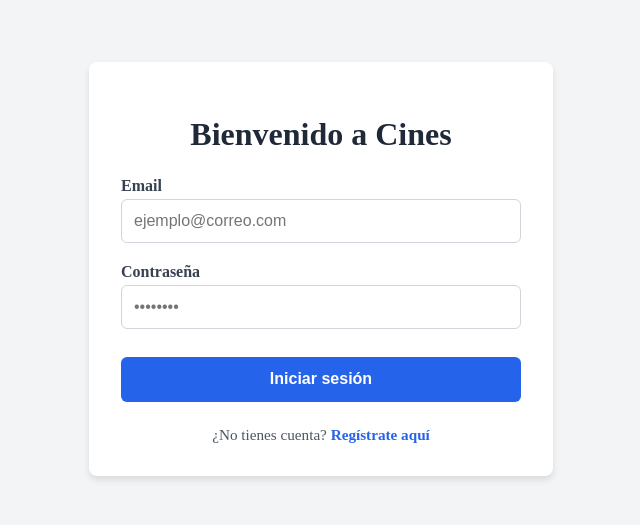
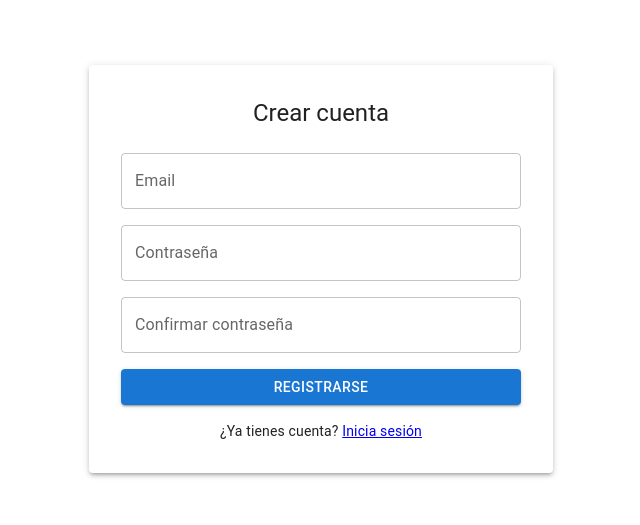
Before and after one commit to Javiz26/Practica-Guiada-2-AE-Cines-PSE-Javier-Zamarron-Mateo-Rodrigo-Piquero-Esteban, a React (Vite) app in the folder cliente/: page / in a window 1280 px wide. Shown: the part 139-664 px from the top of the page, without its empty margins (319-959 px from the left). Built offline with nearby package versions, Linux system fonts and the light colour scheme.

Commit message:
Register y usar api como middleware para poner el token en la cabercera Authorization

```diff
--- a/cliente/src/App.tsx
+++ b/cliente/src/App.tsx
@@ -7,7 +7,8 @@ function App() {
   return (
     <Routes>
       <Route path="/cines" element={<CinesPage />} />
-      <Route path="/" element={<LoginPage />} />
+      <Route path="/login" element={<LoginPage />} />
+      <Route path="/" element={<RegisterPage />} />
       <Route path="/register" element={<RegisterPage />} />
     </Routes>
   )
--- a/cliente/src/components/CinesList.tsx
+++ b/cliente/src/components/CinesList.tsx
@@ -1,5 +1,4 @@
 import { useEffect, useState } from 'react'
-import axios, { type AxiosResponse } from 'axios'
 import { Container, Typography, Grid, Box, CircularProgress } from '@mui/material'
 import type { Cinema } from '../types/cinema'
 import CineItem from './CinesItem'
--- /dev/null
+++ b/cliente/src/components/Register.tsx
@@ -0,0 +1,86 @@
+import { useState } from 'react'
+import { useNavigate, Link } from 'react-router-dom'
+import {
+  Box, Button, TextField, Typography, Alert, Paper
+} from '@mui/material'
+import api from '../middleware/api'
+
+function Register() {
+  const navigate = useNavigate()
+
+  const [email, setEmail] = useState('')
+  const [password, setPassword] = useState('')
+  const [confirmPassword, setConfirmPassword] = useState('')
+  const [error, setError] = useState('')
+
+  const handleSubmit = async (e: React.FormEvent) => {
+    e.preventDefault()
+    setError('')
+
+    // Validaciones antes de llamar a la API
+    if (!email || !password || !confirmPassword) {
+      setError('Todos los campos son obligatorios')
+      return
+    }
+    if (password !== confirmPassword) {
+      setError('Las contraseñas no coinciden')
+      return
+    }
+    if (password.length < 6) {
+      setError('La contraseña debe tener al menos 6 caracteres')
+      return
+    }
+
+    try {
+      await api.post('/auth/register', { email, password })
+      navigate('/login') // redirige al login tras registrarse
+    } catch (error: any) {
+      // Mostramos el mensaje de error que devuelve el backend
+      setError(error.response?.data?.error || 'Error al registrarse')
+    }
+  }
+
+  return (
+    <Box display="flex" justifyContent="center" alignItems="center" minHeight="100vh">
+      <Paper elevation={3} sx={{ p: 4, width: 400 }}>
+        <Typography variant="h5" mb={3} textAlign="center">
+          Crear cuenta
+        </Typography>
+
+        {error && <Alert severity="error" sx={{ mb: 2 }}>{error}</Alert>}
+
+        <Box component="form" onSubmit={handleSubmit} display="flex" flexDirection="column" gap={2}>
+          <TextField
+            label="Email"
+            type="email"
+            value={email}
+            onChange={(e) => setEmail(e.target.value)}
+            fullWidth
+          />
+          <TextField
+            label="Contraseña"
+            type="password"
+            value={password}
+            onChange={(e) => setPassword(e.target.value)}
+            fullWidth
+          />
+          <TextField
+            label="Confirmar contraseña"
+            type="password"
+            value={confirmPassword}
+            onChange={(e) => setConfirmPassword(e.target.value)}
+            fullWidth
+          />
+          <Button type="submit" variant="contained" fullWidth>
+            Registrarse
+          </Button>
+          <Typography textAlign="center" variant="body2">
+            ¿Ya tienes cuenta? <Link to="/login">Inicia sesión</Link>
+          </Typography>
+        </Box>
+      </Paper>
+    </Box>
+  )
+}
+
+export default Register
--- a/cliente/src/pages/RegisterPage.tsx
+++ b/cliente/src/pages/RegisterPage.tsx
@@ -1,7 +1,7 @@
+import Register from '../components/Register'
+
 function RegisterPage() {
-  return (
-    <div>
-      <h1>Register Page</h1>
-    </div>
-  );
+  return <Register />
 }
+
+export default RegisterPage
```
